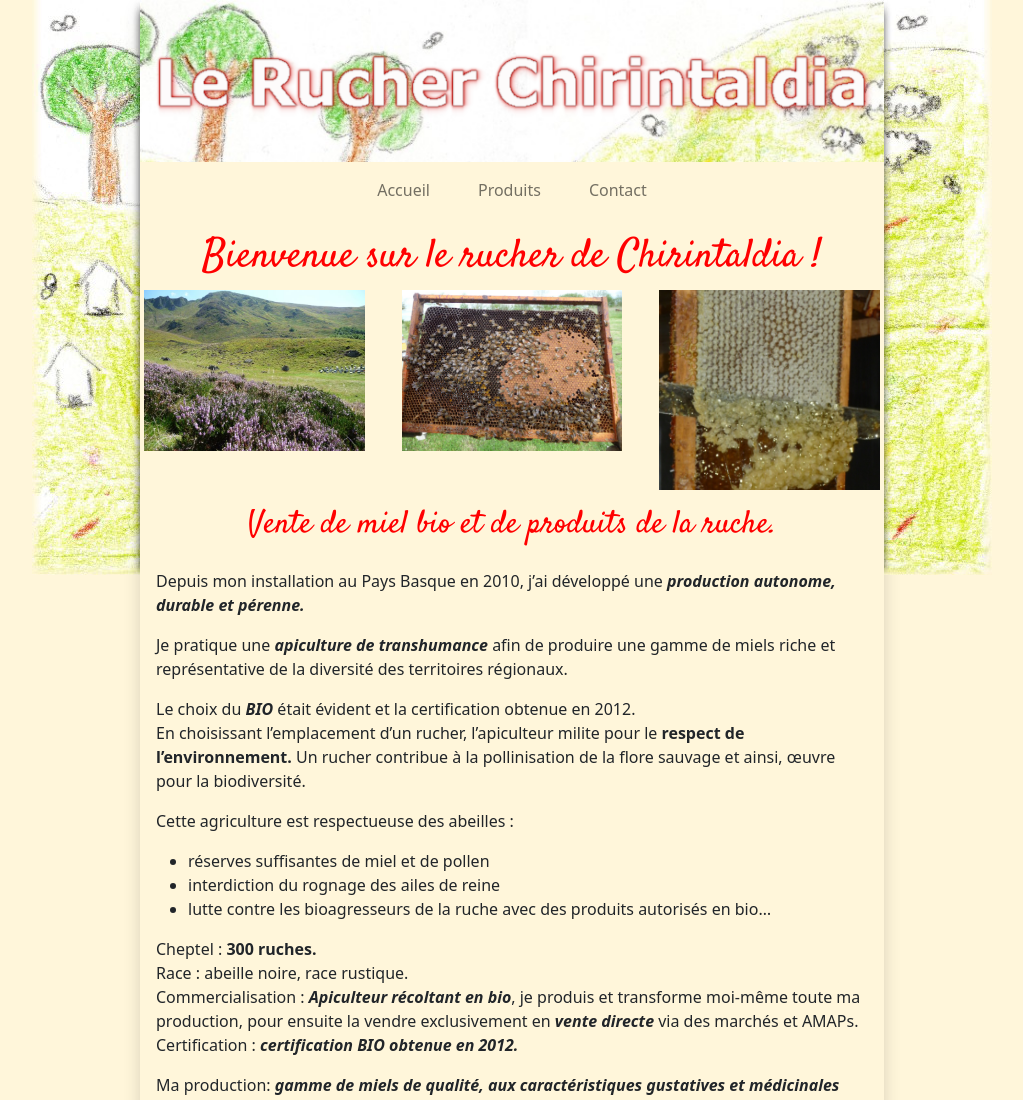
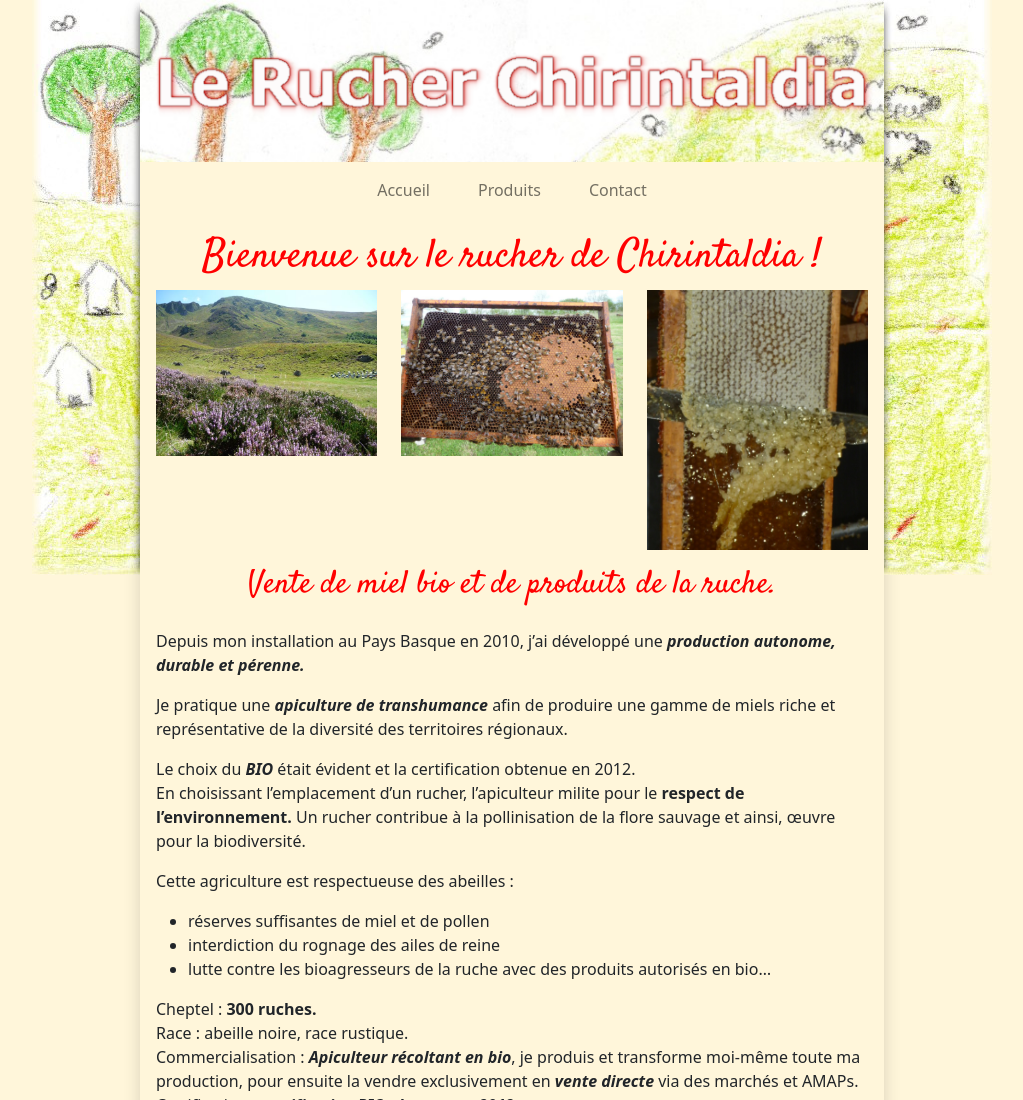
Before and after one commit to boon4975/FDMIEL2021, a website: page index.html in a window 1280 px wide. Shown: the top 1100 px of the page, without its empty margins (128-1151 px from the left). Drawn offline with nearby package versions, Linux system fonts and the light colour scheme.

Commit message:
resize image accueil

```diff
--- a/index.html
+++ b/index.html
@@ -57,14 +57,14 @@
                         <h1>Bienvenue sur le rucher de Chirintaldia !</h1>
                     </div>
                 </div>
-                <div class="justify-content-between cadreImage mx-1">
-                    <div class=" cadreImage__size">
+                <div class="row cadreImage mx-1">
+                    <div class="col-12 col-md-4 cadreImage__size">
                         <a href="#" data-toggle="modal" data-target="#popup-rucher"><img src="./public/images/rucher.jpg" alt="paysage du Pays Basque" class="cadreImage__size--lands"/></a>
                     </div>
-                    <div class=" cadreImage__size">
+                    <div class="col-12 col-md-4 cadreImage__size">
                         <a href="#" data-toggle="modal" data-target="#popup-cadre"><img src="./public/images/cadre.jpg" alt="cadre de ruche avec les abeilles"  class="cadreImage__size--lands"/></a>
                     </div>
-                    <div class=" cadreImage__size">
+                    <div class="col-12 col-md-4 cadreImage__size">
                         <a href="#" data-toggle="modal" data-target="#popup-desoperculation"><img src="./public/images/desoperculation.jpg" alt="desoperculation du miel"  class="cadreImage__size--lands"/></a>
                     </div>
                 </div>
--- a/public/sass/custum/_custum.scss
+++ b/public/sass/custum/_custum.scss
@@ -35,14 +35,13 @@ span {
 }
 
 .cadreImage {
-    display: flex;
-    justify-content: center;
-    align-items: center;
     overflow: hidden;
-    height: 200px;
     &__size {
-        width: 30%;
-        height: 210px;
+        //width: 30%;
+        max-height: 210px;
+        object-fit: cover;
+        object-position: 50% 50%;
+        margin: 50px 0;
         &:hover {
         border: solid 1px #fff6da;
         }
```
Also changed, not shown: public/css/style.css, 1 other file.
